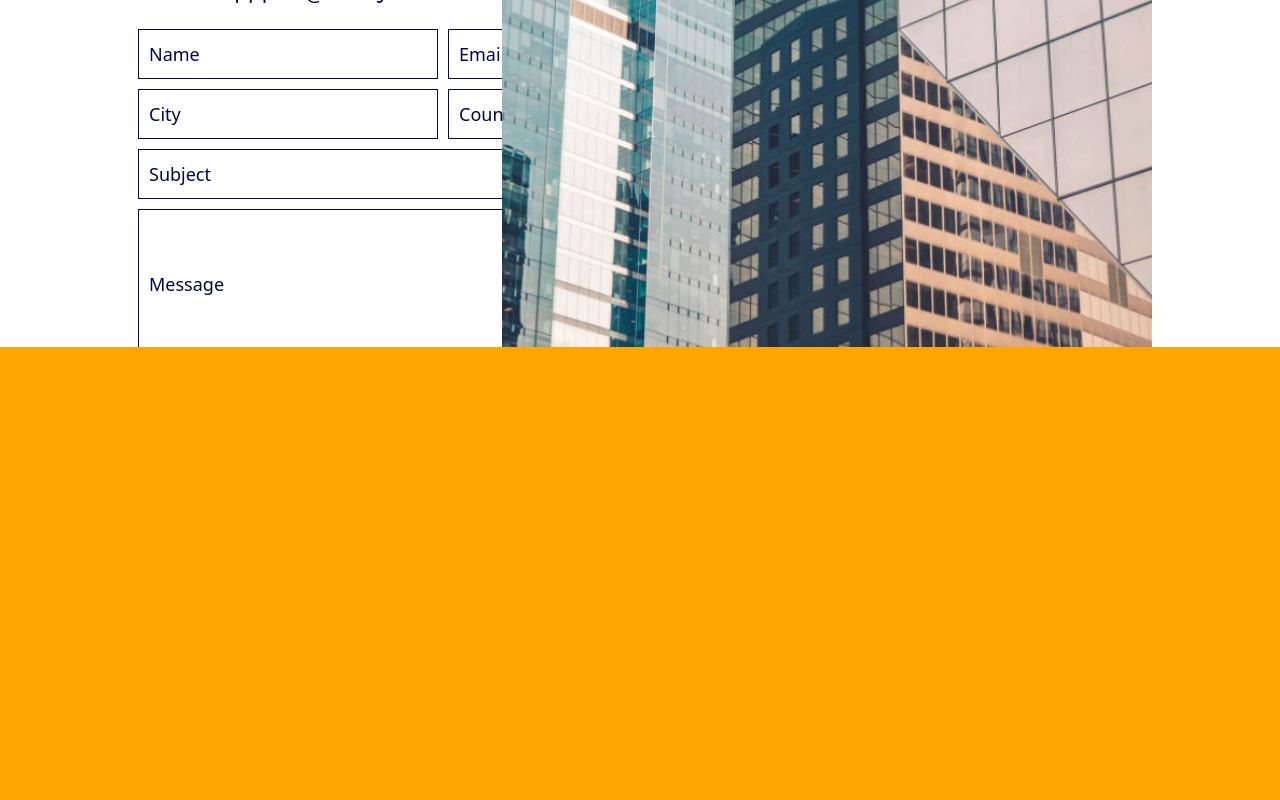
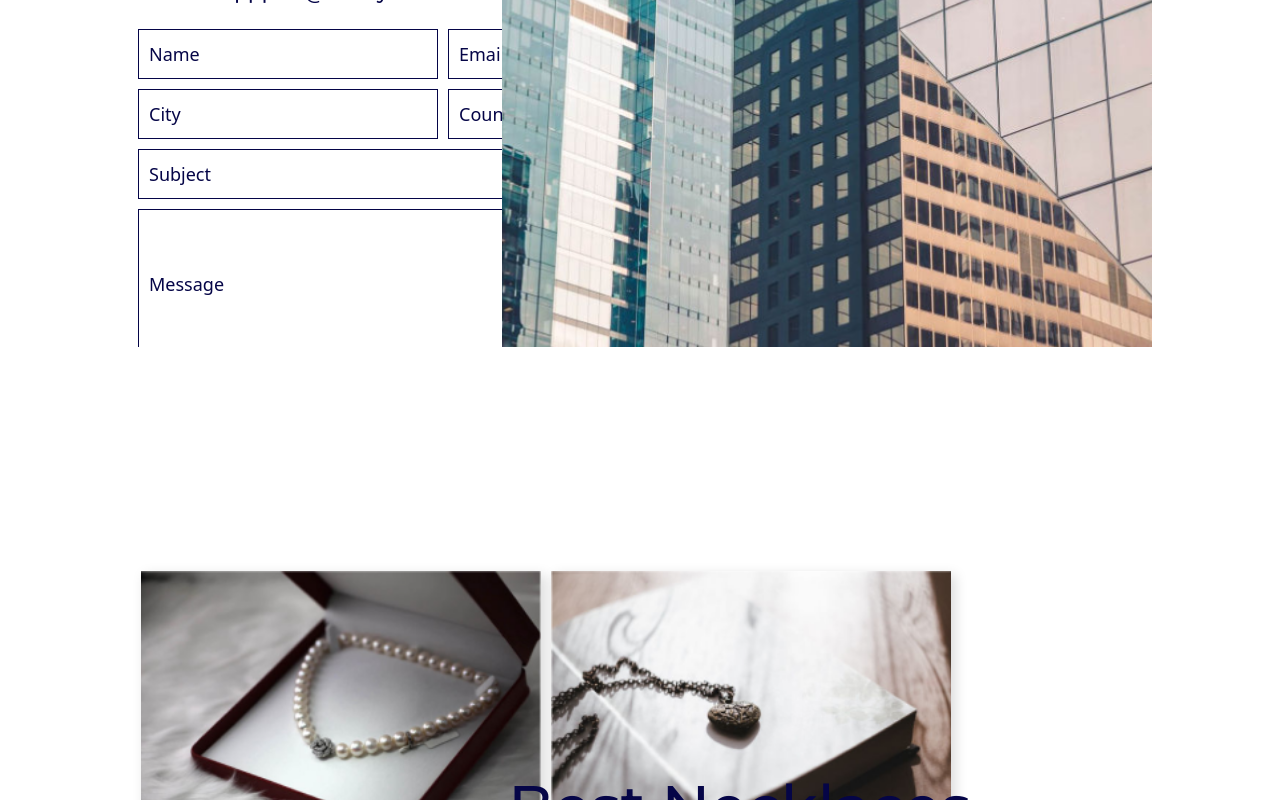
Before and after one commit to eu-waliston/Luxury-M4, a React (Create React App) app: page / in a window 1280 px wide. Shown: the part 2853-3653 px from the top of the page. Built offline with nearby package versions, Linux system fonts and the light colour scheme.

Commit message:
Luxury App Best Products  component end

```diff
--- a/src/components/AboutUS.js
+++ b/src/components/AboutUS.js
@@ -76,7 +76,7 @@ const ABOUT__SECTION = styled.div`
                 text-decoration: none;
                 color: #fff;
                 background-color: #050547;
-                padding: 10px;
+                padding: 18px;
                 position: relative;
                 top: 20px;
                 text-transform: capitalize;
@@ -85,7 +85,7 @@ const ABOUT__SECTION = styled.div`
                     transition: all 0.8s;
                     color: #050547;
                     background-color: #fff;
-                    padding: 10px;
+
                 }
             }
         }
--- a/src/components/Collection.js
+++ b/src/components/Collection.js
@@ -27,7 +27,7 @@ const Collection = () => {
                 <h1>
                     special offer for you
                 </h1>
-                <a href="#top" className="btu">view collection</a>
+                <a href="#top" className="btu">view Best Products</a>
             </BOTTON_SECTION>
         </COLLENCTION__SECTION>
     )
@@ -48,6 +48,7 @@ const GRID_IMAGES = styled.div`
 
     .img__size {
         width: 400px;
+        box-shadow: 5px 5px 12px rgba(0,0,0, 0.20);
     }
 `
 const GRID__PRICES = styled.div`
@@ -68,6 +69,13 @@ const GRID__PRICES = styled.div`
         height: 32px;
         border-radius: 5px;
         text-align: center;
+
+        &:hover {
+            transition: all 0.8s;
+            color: #000;
+            background-color: #fff;
+            cursor: pointer;
+        }
     }
 `
 const BOTTON_SECTION = styled.div `
--- a/src/components/ContactUs.js
+++ b/src/components/ContactUs.js
@@ -113,8 +113,14 @@ const FORM = styled.div`
         width: 90px;
         height: 50px;
         top: -60px;
-        margin-left: 75.5%;
+        margin-left: 75.6%;
         background-color: #fff;
+
+        &:hover {
+            transition: all 0.8s;
+            color: #fff;
+            background-color: #050547;
+        }
     }
 
 `
--- a/src/components/TopProducts.js
+++ b/src/components/TopProducts.js
@@ -5,16 +5,93 @@ const TopProducts = () => {
     return (
         <TOPPRODUCTS__SECTION id="top">
 
+            <div className="grid_top_1">
+                <img className="grid_top_img" src={require("./images/perola-pen.png")} alt="grid joias" />
+                <img className="grid_top_img" src={require("./images/h-peq.png")} alt="grid joias" />
+                <img className="grid_top_img" src={require("./images/nick-peq.png")} alt="grid joias" />
+                <img className="grid_top_img" src={require("./images/w-peq.png")} alt="grid joias" />
+            </div>
+            <div className="other__side">
+                <h1>best necklaces</h1>
+                <p>
+                    Eiusmod tempor Lorem esse eiusmod incididunt aute sunt nostrud aute pariatur culpa id nisi. <br /> Enim do sit exercitation dolor exercitation nisi cupidatat dolor.  Esse minim sint nostrud in esse.<br /> Tempor aliquip anim est sit in ipsum.
+                    Eiusmod tempor Lorem esse eiusmod incididunt aute su
+                </p>
+
+                <a href="#collection" className="el">view collection</a>
+            </div>
+
         </TOPPRODUCTS__SECTION>
     )
 }
 
-const TOPPRODUCTS__SECTION = styled.div `
+const TOPPRODUCTS__SECTION = styled.div`
 
-width: 100%;
+    @import url('https://fonts.googleapis.com/css2?family=Open+Sans:ital,wght@0,300;0,400;0,500;0,600;0,700;0,800;1,300;1,400;1,500;1,600;1,700;1,800&display=swap');
+
+    @import url('https://fonts.googleapis.com/css2?family=Montserrat:ital,wght@0,100;0,200;0,300;0,400;0,500;0,600;0,700;0,800;0,900;1,100;1,200;1,300;1,400;1,500;1,600;1,700;1,800;1,900&display=swap');
+
+    /* font-family: 'Open Sans', sans-serif;
+    font-family: 'Montserrat', sans-serif */
+    /* color: #050547; */
+
+    width: 100%;
     height: 100vh;
     position: relative;
-    background-color: orange;
+    background-color: #fff;
+
+    .grid_top_1 {
+        display: grid;
+        grid-template-columns: repeat(2, 400px);
+        gap: 10px;
+        position: relative;
+        top:28%;
+        margin-left: 11%;
+        .grid_top_img {
+            width: 400px;
+            box-shadow: 4px 4px 12px rgba(0,0,0, 0.15);
+            &:hover {
+                transition: all 0.8s;
+                transform: scale(1.4);
+            }
+        }
+    }
+
+    .other__side {
+        float: right;
+        position: relative;
+        top: -15%;
+        margin-right: 5%;
+
+        h1 {
+            font-size: 60px;
+            text-transform: capitalize;
+            color: #050547;
+            font-family: 'Montserrat', sans-serif
+        }
+
+        p {
+            font-size: 16px;
+        }
+        .el {
+            position: relative;
+            top: 35px;
+            font-size: 18px;
+            text-decoration: none;
+            background-color: #050547;
+            color: #fff;
+            padding: 20px;
+            text-transform: capitalize;
+            font-family: 'Open Sans', sans-serif;
+
+            &:hover {
+                transition: all 0.8s;
+                color: #050547;
+                background-color: #fff;
+            }
+        }
+    }
+
 `
 
 export default TopProducts;
```
